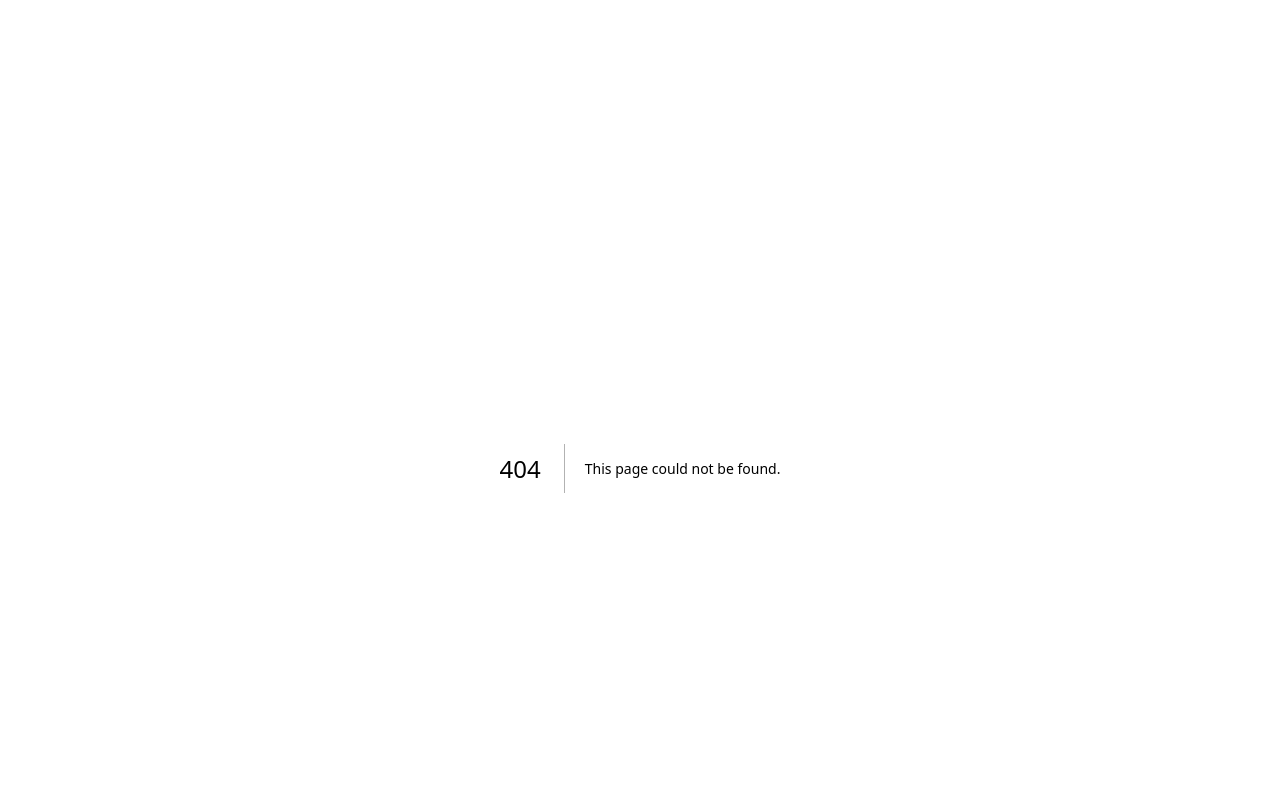
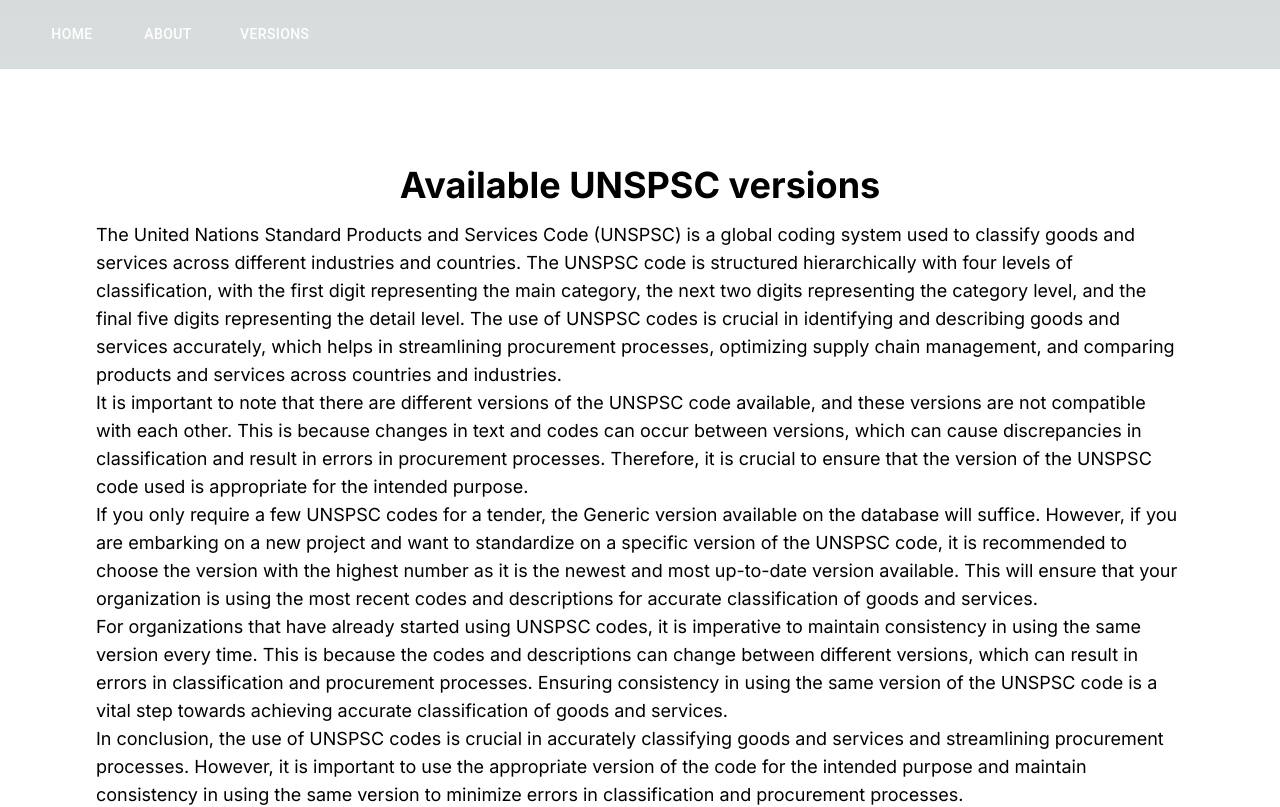
Before and after one commit to StaxTech/unspsc-search-engine, a Next.js app: page /versions in a window 1280 px wide. Before the commit this address had no page. Shown: the top 807 px of the page. Built offline with nearby package versions, Linux system fonts and the light colour scheme.

Commit message:
* feat(versions/page.tsx): add new component for displaying information about UNSPSC versions

```diff
--- /dev/null
+++ b/src/app/versions/page.tsx
@@ -0,0 +1,64 @@
+export default function Page() {
+  return (
+    <main className="flex min-h-screen min-w-screen flex-col bg-white items-center p-24">
+      <h1 className="text-4xl font-bold">Available UNSPSC versions</h1>
+      <p className="text-lg mt-4">
+        The United Nations Standard Products and Services Code (UNSPSC) is a
+        global coding system used to classify goods and services across
+        different industries and countries. The UNSPSC code is structured
+        hierarchically with four levels of classification, with the first digit
+        representing the main category, the next two digits representing the
+        category level, and the final five digits representing the detail level.
+        The use of UNSPSC codes is crucial in identifying and describing goods
+        and services accurately, which helps in streamlining procurement
+        processes, optimizing supply chain management, and comparing products
+        and services across countries and industries.
+        <br />
+        It is important to note that there are different versions of the UNSPSC
+        code available, and these versions are not compatible with each other.
+        This is because changes in text and codes can occur between versions,
+        which can cause discrepancies in classification and result in errors in
+        procurement processes. Therefore, it is crucial to ensure that the
+        version of the UNSPSC code used is appropriate for the intended purpose.
+        <br />
+        If you only require a few UNSPSC codes for a tender, the Generic version
+        available on the database will suffice. However, if you are embarking on
+        a new project and want to standardize on a specific version of the
+        UNSPSC code, it is recommended to choose the version with the highest
+        number as it is the newest and most up-to-date version available. This
+        will ensure that your organization is using the most recent codes and
+        descriptions for accurate classification of goods and services.
+        <br />
+        For organizations that have already started using UNSPSC codes, it is
+        imperative to maintain consistency in using the same version every time.
+        This is because the codes and descriptions can change between different
+        versions, which can result in errors in classification and procurement
+        processes. Ensuring consistency in using the same version of the UNSPSC
+        code is a vital step towards achieving accurate classification of goods
+        and services.
+        <br />
+        In conclusion, the use of UNSPSC codes is crucial in accurately
+        classifying goods and services and streamlining procurement processes.
+        However, it is important to use the appropriate version of the code for
+        the intended purpose and maintain consistency in using the same version
+        to minimize errors in classification and procurement processes.
+        <br />
+        It is also worth noting that different language versions of the same
+        UNSPSC version are compatible with each other. For example, UNSPSC
+        version 10.0501 in English and UNSPSC version 10.0501 in French can work
+        together without any compatibility issues. This means that if you have
+        international suppliers or customers who use different languages, you
+        can use the same UNSPSC version across all languages to ensure
+        consistency in classification.
+        <br />
+        Furthermore, by using a database to search for UNSPSC codes, you can
+        save time and ensure accuracy in classification. The database will have
+        up-to-date information on the latest UNSPSC versions and codes, making
+        it easy to find the appropriate code for your goods or services. It will
+        also eliminate the risk of human error that may occur when manually
+        searching through a codebook.
+        <br />
+      </p>
+    </main>
+  );
+}
```
